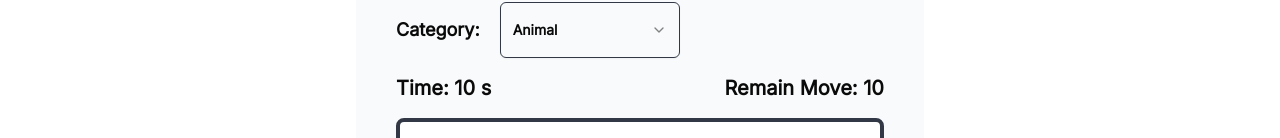
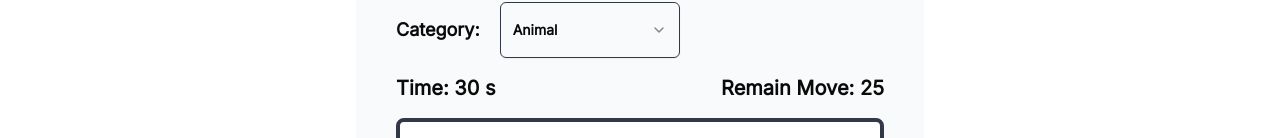
Before and after one commit to alirlikh/flip-the-card, a Next.js app: page / in a window 1280 px wide. Shown: the part 346-484 px from the top of the page. Built offline with nearby package versions, Linux system fonts and the light colour scheme.

Commit message:
fix: default time and movment

```diff
--- a/app/_lib/features/gameSlice/gameSlice.ts
+++ b/app/_lib/features/gameSlice/gameSlice.ts
@@ -19,10 +19,10 @@ const initialState = {
   category: "animal",
   flippedCards: [] as number[],
   matchedCards: [] as number[],
-  timer: Number(process.env.NEXT_PUBLIC_TIMER),
+  timer: Number(process.env.NEXT_PUBLIC_TIMER) || 30,
   timeStarter: false,
   moves: 0,
-  maxMoves: Number(process.env.NEXT_PUBLIC_MOVMENT),
+  maxMoves: Number(process.env.NEXT_PUBLIC_MOVMENT) || 25,
   gameOver: false,
   isWon: false,
   loading: true,
@@ -103,11 +103,11 @@ const gameSlice = createSlice({
       state.matchedCards = [] as number[];
       state.timeStarter = false;
       state.gameOver = false;
-      state.timer = Number(process.env.NEXT_PUBLIC_TIMER);
+      state.timer = Number(process.env.NEXT_PUBLIC_TIMER) || 30;
       state.moves = 0;
       state.loading = false;
       state.isChecking = false;
-      state.maxMoves = Number(process.env.NEXT_PUBLIC_MOVMENT);
+      state.maxMoves = Number(process.env.NEXT_PUBLIC_MOVMENT) || 25;
     },
   },
 });
```
Also changed, not shown: 1 other file (tests, documents, lock files or other folders).
